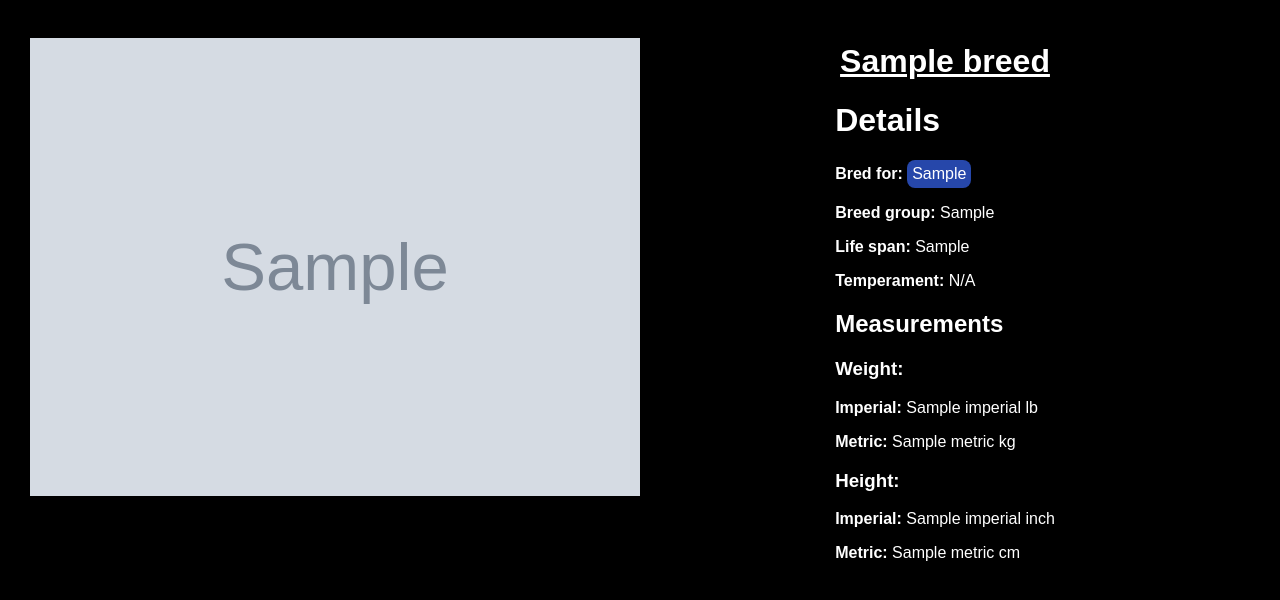
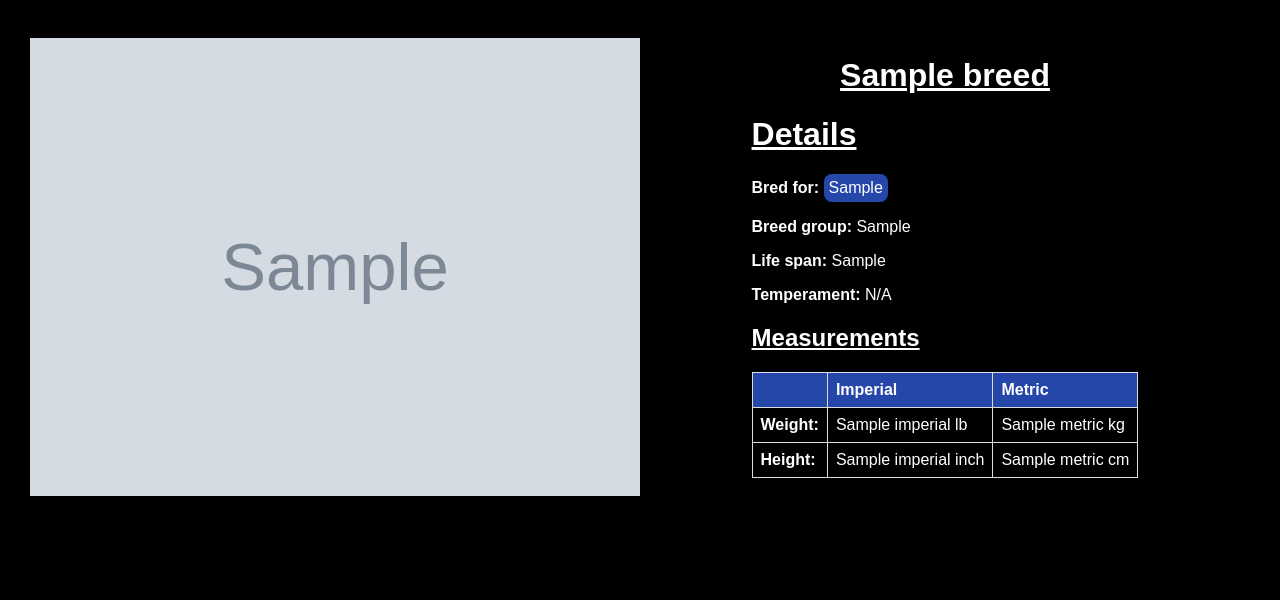
Before and after one commit to F1R3BLAZ3/Paws-Purrs, a Flask app: template app/templates/image_info.html in a window 1280 px wide. Shown: the part 60-660 px from the top of the page. Run offline with Flask 3, Linux system fonts and the light colour scheme; the template is opened without the code that fills it: most values are stand-ins (such as "Sample title", 1, 10 or a date in 2020); grey boxes marked "Sample" are stand-in pictures.

Commit message:
Fixed frontend bugs

```diff
--- a/app/static/styles/global.css
+++ b/app/static/styles/global.css
@@ -65,6 +65,7 @@ nav {
     max-width: 1400px;
     margin-left: auto;
     margin-right: auto;
+    margin-top: 70px;
 }
 
 .left-section {
@@ -100,6 +101,7 @@ nav {
     font-size: 60px;
     text-align: center;
     margin-bottom: 20px;
+    margin-top: 100px;
 }
 
 .subheader {
@@ -187,6 +189,21 @@ nav {
     border-radius: 3px;
 }
 
+table {
+    width: 100%;
+    border-collapse: collapse;
+    margin: 20px 0;
+}
+th, td {
+    border: 1px solid #ddd;
+    padding: 8px;
+    text-align: left;
+}
+th {
+    background-color: #2647aa;
+    color: white;
+}
+
 /* BREEDS CSS */
 .grid-container {
     display: grid;
@@ -235,7 +252,7 @@ nav {
     border: none;
     font-size: 20px;
     padding: 10px;
-    margin-top: 20px;
+    margin-top: 80px;
 }
 
 /* BREED INFO CSS */
@@ -269,9 +286,11 @@ nav {
     display: inline-block;
     background-color: #2647aa;
     padding: 5px;
-    margin: 2px;
+    /* margin: 2px; */
     border-radius: 8px;
+    margin-top: 15px;
 }
+
 .image-grid {
     display: grid;
     grid-template-columns: repeat(4, 1fr);
--- a/app/templates/image_info.html
+++ b/app/templates/image_info.html
@@ -8,15 +8,25 @@
 
 {% block content %}
 <div class="details-container">
-    <img src="{{ image_info.url }}" alt="{{ image_info.breeds[0].name }}">
+    {% if image_info %}
+        <img src="{{ image_info.url }}" alt="{{ image_info.breeds[0].name }}">
+    {% else %}
+        <img src="{{ url_for('static', filename='images/dog404.png') }}" alt="No Cat Image">
+    {% endif %}
+
     <div>
         <h1 class="image_info_breed-name">{{ image_info.breeds[0].name }}</h1>
-        <h1>Details</h1>
+        <h1 style="text-decoration: underline">Details</h1>
         <ul>
             <li><strong>Bred for:</strong>
                 {% if image_info.breeds[0].bred_for %}
                     {% for temperament in image_info.breeds[0].bred_for.split(",") %}
-                        <div class="tag">{{ temperament.strip().capitalize() }}</div>
+                        {% set words = temperament.strip().capitalize().split() %}
+                        {% if words|length > 2 %}
+                            <div class="tag">{{ words[:5]|join(' ') }}</div>
+                        {% else %}
+                            <div class="tag">{{ temperament.strip().capitalize().rstrip('.') }}</div>
+                        {% endif %}
                     {% endfor %}
                 {% else %}
                     N/A
@@ -26,7 +36,8 @@
             <li><strong>Life span:</strong> {{ image_info.breeds[0].life_span }}</li>
             <li><strong>Temperament:</strong>
                 {% if 'temperament' in image_info.breeds[0] %}
-                    {% for temperament in image_info.breeds[0].temperament.split(",") %}
+                    {% set temperament_list = image_info.breeds[0].temperament.split(",") %}
+                    {% for temperament in temperament_list[:5] %} <!-- Change the number of tags displayed here -->
                         <div class="tag">{{ temperament }}</div>
                     {% endfor %}
                 {% else %}
@@ -34,23 +45,24 @@
                 {% endif %}
             </li>
         </ul>
-        <h2>Measurements</h2>
-        <ul>
-            <li>
-                <h3>Weight:</h3>
-                <ul>
-                    <li><strong>Imperial:</strong> {{ image_info.breeds[0].weight.imperial }} lb</li>
-                    <li><strong>Metric:</strong> {{ image_info.breeds[0].weight.metric }} kg</li>
-                </ul>
-            </li>
-            <li>
-                <h3>Height:</h3>
-                <ul>
-                    <li><strong>Imperial:</strong> {{ image_info.breeds[0].height.imperial }} inch</li>
-                    <li><strong>Metric:</strong> {{ image_info.breeds[0].height.metric }} cm</li>
-                </ul>
-            </li>
-        </ul>
+        <h2 style="text-decoration: underline">Measurements</h2>
+        <table>
+            <tr>
+                <th></th>
+                <th>Imperial</th>
+                <th>Metric</th>
+            </tr>
+            <tr>
+                <td><strong>Weight:</strong></td>
+                <td>{{ image_info.breeds[0].weight.imperial }} lb</td>
+                <td>{{ image_info.breeds[0].weight.metric }} kg</td>
+            </tr>
+            <tr>
+                <td><strong>Height:</strong></td>
+                <td>{{ image_info.breeds[0].height.imperial }} inch</td>
+                <td>{{ image_info.breeds[0].height.metric }} cm</td>
+            </tr>
+        </table>
     </div>
 </div>
 {% endblock %}
```
Also changed, not shown: app/templates/breed_info.html (+33 -23 lines), app/static/images/cat404.png (added), app/static/images/dog404.png (added).
